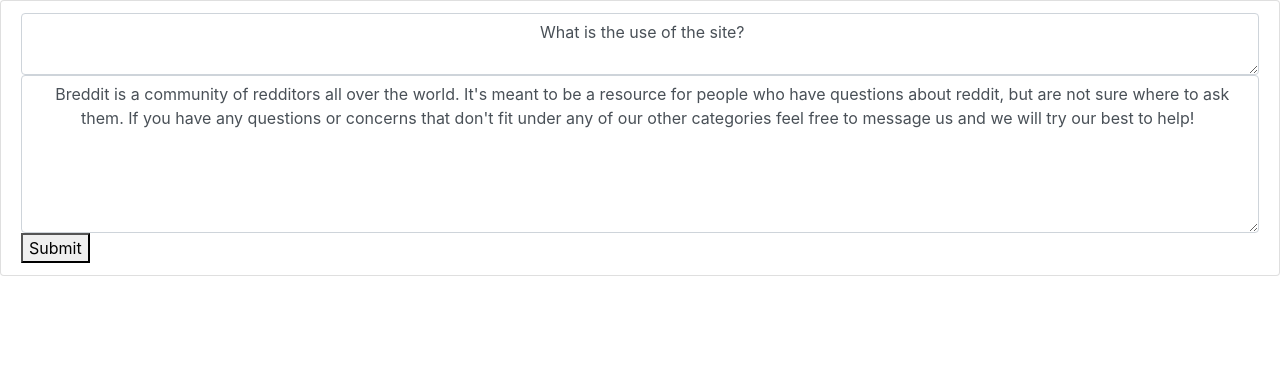
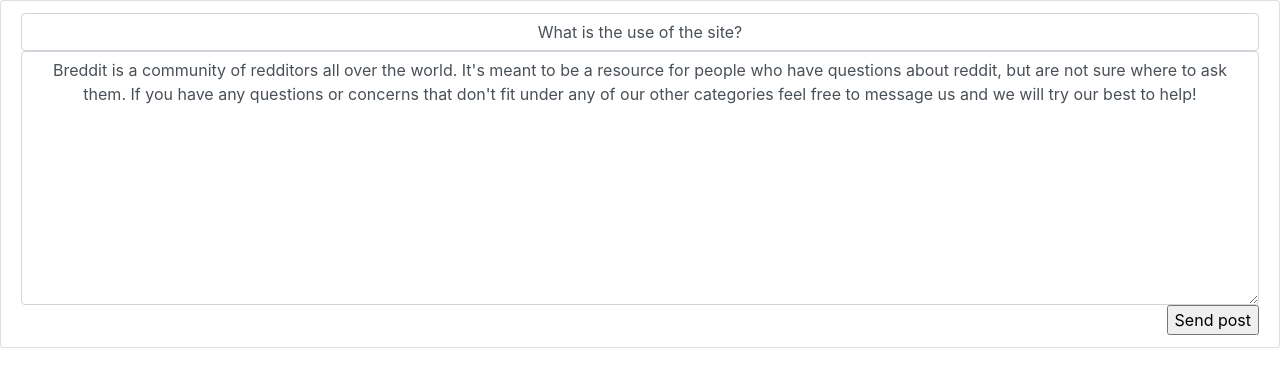
Before and after one commit to Tamedl1ghtbulb/Breddit---Django, a Django app: page /edit/10 in a window 1280 px wide. Shown: the part 56-443 px from the top of the page. Run offline with Django 3.2, Linux system fonts and the light colour scheme; a user stored in the database is signed in; data comes from the database, SQL or seed files in the repository; both versions use the stored data as it was after the commit; some libraries are stand-ins or nearby versions.

Commit message:
Minor fixes, added ModelForm to edit comment

```diff
--- a/network/admin.py
+++ b/network/admin.py
@@ -1,4 +1,4 @@
 from django.contrib import admin
 from .models import *
 
-admin.site.register((Postovi, Komentar))
+admin.site.register((Postovi, Komentar, Follow4Follow))
--- a/network/forms.py
+++ b/network/forms.py
@@ -22,7 +22,6 @@
         model = Komentar
         fields = ['comment']
         widgets = {
-           # 'parent' :forms.NumberInput(attrs={'type':'hidden', 'value': '{{ comment.Iid}}'}),
             'comment':forms.TextInput(attrs={'class': 'form-control', 'placeholder':"Enter your comment here",}),
         }
         labels = {
--- a/network/templates/network/edit.html
+++ b/network/templates/network/edit.html
@@ -8,9 +8,8 @@
   <li class="list-group-item">
     <form method="POST" >
       {% csrf_token %}
-        <textarea name="titl" class="text-center form-control" placeholder="{{ post1.title }}"> {{ post1.title }}</textarea>
-        <textarea id="edit" name="edit" class="form-control text-center"  rows="6" placeholder="{{ post1.post1 }}"> {{ post1.post1 }} </textarea>
-        <button type="submit" name="subedit">Submit</button>
+      {{ post11 }}
+      <input type="submit" class="float-right" name="dugme" value="Send post">
     </form>
   </li>
 </ul>
--- a/network/views.py
+++ b/network/views.py
@@ -106,7 +106,7 @@
     # Logic for following a user
     if request.method == "POST" and request.POST.get("dugmeu") == "Follow / Unfollow":
         user = User.objects.get(username=request.user)
-        if not user.pratioci.filter(kogaprate= korisnikp_id) and user.pratioci.filter(kogaprate= korisnikp_id) != request.user.id : #provera da li ulogovani user vec prati datog usera na cijem je profilu i uslov da ne bi mogao da yaprati sam sebe
+        if not user.pratioci.filter(kogaprate= korisnikp_id) and user.pratioci.filter(kogaprate= korisnikp_id) != request.user.id : #check to see if the logged in user is already following this user and prevention that he can't follow himself.
             fol = Follow4Follow()
             fol.pratioci = User.objects.get(username=request.user)
             fol.kogaprate = User.objects.get(id= korisnikp_id)
@@ -114,7 +114,7 @@
         else:
             user.pratioci.filter(kogaprate= korisnikp_id).delete()
 
-    # Profil of the user with his subbmited posts via GET method
+    # Profile of the users profile with his subbmited posts via GET method
     usercu = request.user.id
     postoviusera = Postovi.objects.filter(userid_id = korisnikp_id).order_by("-id")
     usercr = korisnikp_id
@@ -173,8 +173,11 @@
             return HttpResponseRedirect(reverse("reddit:index"))
         else:
             post1 = Postovi.objects.get(id=pid)
+
+            post11 = Newpost1(instance=post1)
             return render(request, "network/edit.html",{
                 "post1" : post1,
+                "post11" : post11
 
             })
     else:
@@ -184,11 +187,11 @@
 @login_required(login_url='/login')
 def npost(request):
     if request.method == "POST" and request.POST.get("dugme") == "Send post":
-            post = Newpost1(request.POST)
-            if post.is_valid():
-                new_post = Postovi(likes = 0,username = request.user, userid = User.objects.get(username=request.user),title =post.cleaned_data["title"], post1 =post.cleaned_data["post1"], date=datetime.datetime.now(),)
-                new_post.save()
-            return HttpResponseRedirect(reverse("reddit:index"))
+        post = Newpost1(request.POST)
+        if post.is_valid():
+            new_post = Postovi(likes = 0,username = request.user, userid = User.objects.get(username=request.user),title =post.cleaned_data["title"], post1 =post.cleaned_data["post1"], date=datetime.datetime.now(),)
+            new_post.save()
+        return HttpResponseRedirect(reverse("reddit:index"))
     else:
         post1 = Newpost1()
         return render(request, "network/npost.html", {
--- a/project4/settings.py
+++ b/project4/settings.py
@@ -44,7 +44,7 @@
     'django.middleware.security.SecurityMiddleware',
     'django.contrib.sessions.middleware.SessionMiddleware',
     'django.middleware.common.CommonMiddleware',
-    'django.middleware.csrf.CsrfViewMiddleware',
+    #'django.middleware.csrf.CsrfViewMiddleware',
     'django.contrib.auth.middleware.AuthenticationMiddleware',
     'django.contrib.messages.middleware.MessageMiddleware',
     'django.middleware.clickjacking.XFrameOptionsMiddleware',
--- /dev/null
+++ b/requrements.txt
@@ -0,0 +1,2 @@
+django
+django-vote
```
Also changed, not shown: db.sqlite3.
